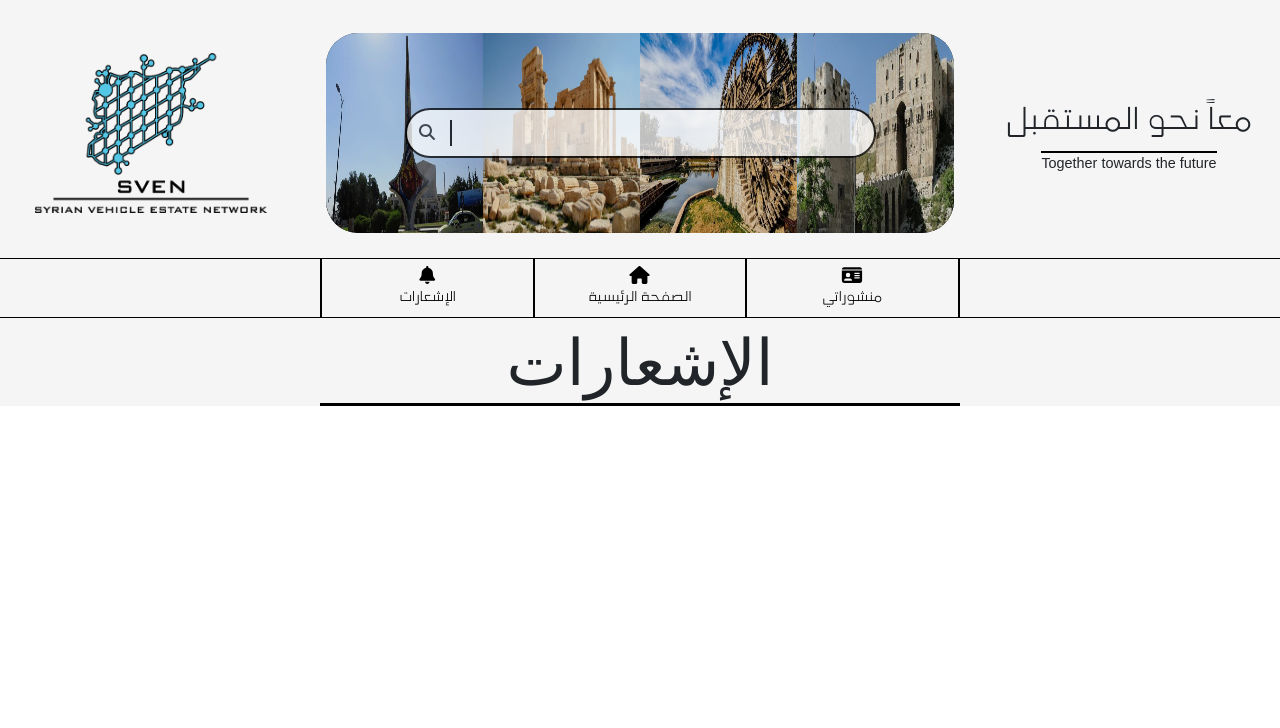
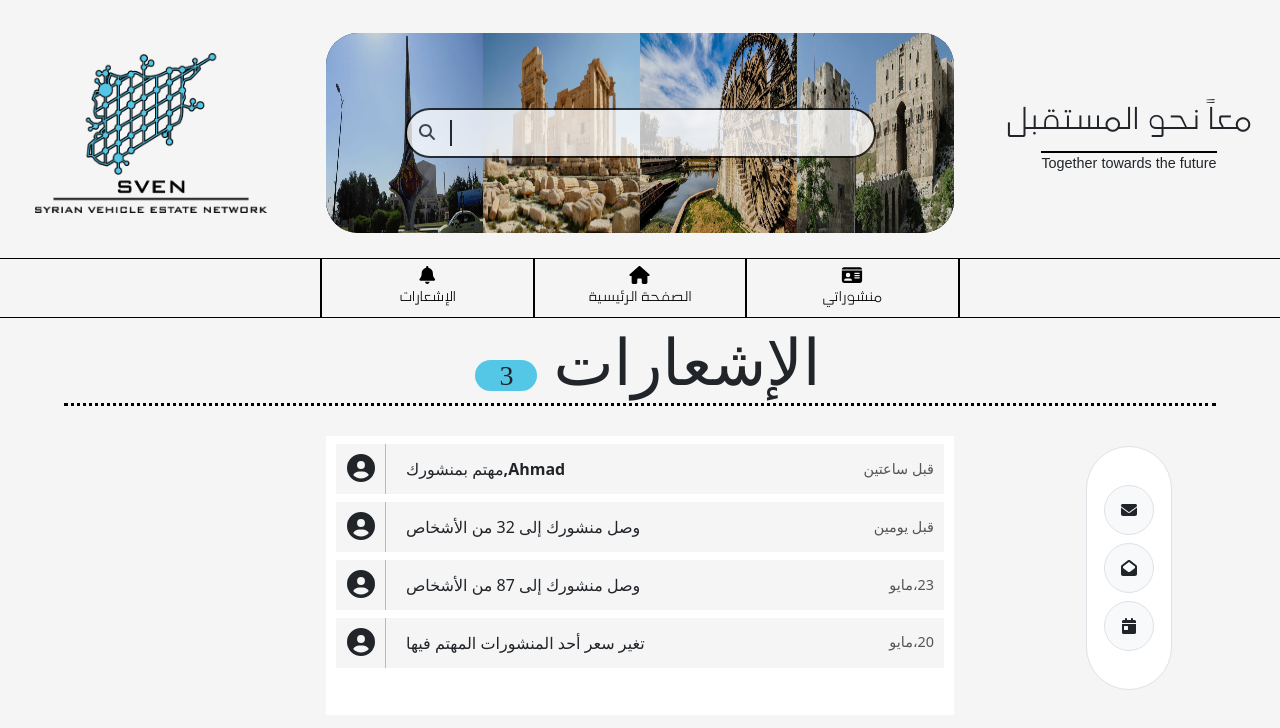
Before and after one commit to kotyba-km/SVEN, a React (Vite) app: page /notifications in a window 1280 px wide. Shown: the top 728 px of the page. Built offline with nearby package versions, Linux system fonts and the light colour scheme; a web font is replaced by a local one.

Commit message:
notifications hero page V-0.2 / navbar panelLink edit

```diff
--- a/src/components/NotificationsHero.jsx
+++ b/src/components/NotificationsHero.jsx
@@ -1,11 +1,120 @@
+import { FontAwesomeIcon } from "@fortawesome/react-fontawesome";
 import styles from "./notificationsHero.module.css";
 import "bootstrap/dist/css/bootstrap.min.css";
+import {
+  faCalendarDay,
+  faEnvelope,
+  faEnvelopeOpen,
+  faUserCircle,
+} from "@fortawesome/free-solid-svg-icons";
+import Col from "react-bootstrap/Col";
+import Row from "react-bootstrap/Row";
 export default function NotificationsHero() {
   return (
     <div className={`w-100 ${styles.bgSmoke}`}>
-      <h1 className={`w-50 m-auto text-center ${styles.titleHero}`}>
+      <h1 className={` m-auto text-center ${styles.titleHero}`}>
         الإشعارات
+        <span
+          className={`text-center fs-3 mx-3 rounded-5 px-4 py-0 ${styles.newNotif}`}
+        >
+          3
+        </span>
       </h1>
+      <Row
+        className={`d-flex justify-content-end ${styles.notificationsContainer}`}
+      >
+        <Col md={6} sm={10} xs={12} className="d-flex justify-content-center">
+          <ul className={`${styles.notifications}`}>
+            <li className={`${styles.notification}`}>
+              <span className={`${styles.notifIcon}`}>
+                <i>
+                  <FontAwesomeIcon className="fs-3" icon={faUserCircle} />
+                </i>
+              </span>
+              <div style={{ direction: "rtl" }}>
+                <span className={`fw-bold`}>Ahmad,</span>
+                <span>مهتم بمنشورك</span>
+              </div>
+              <span className={`${styles.notificationDate}`}> قبل ساعتين</span>
+            </li>
+            <li className={`${styles.notification}`}>
+              <span className={`${styles.notifIcon}`}>
+                <i>
+                  <FontAwesomeIcon className="fs-3" icon={faUserCircle} />
+                </i>
+              </span>
+              <div style={{ direction: "rtl" }}>
+                <span>وصل منشورك إلى</span>
+                <span> 32 </span>
+                <span>من الأشخاص</span>
+              </div>
+              <span className={`${styles.notificationDate}`}>قبل يومين</span>
+            </li>
+            <li className={`${styles.notification}`}>
+              <span className={`${styles.notifIcon}`}>
+                <i>
+                  <FontAwesomeIcon className="fs-3" icon={faUserCircle} />
+                </i>
+              </span>
+              <div style={{ direction: "rtl" }}>
+                <span>وصل منشورك إلى</span>
+                <span> 87 </span>
+                <span>من الأشخاص</span>
+              </div>
+              <span
+                style={{ direction: "rtl" }}
+                className={`${styles.notificationDate}`}
+              >
+                23،مايو
+              </span>
+            </li>
+            <li className={`${styles.notification}`}>
+              <span className={`${styles.notifIcon}`}>
+                <i>
+                  <FontAwesomeIcon className="fs-3" icon={faUserCircle} />
+                </i>
+              </span>
+              <div style={{ direction: "rtl" }}>
+                <span>تغير سعر أحد المنشورات المهتم فيها </span>
+                <span
+                  style={{ direction: "rtl" }}
+                  className={`${styles.notificationDate}`}
+                >
+                  20،مايو
+                </span>
+              </div>
+            </li>
+          </ul>
+        </Col>
+        <Col
+          style={{ height: "325.19px" }}
+          md={3}
+          sm={2}
+          xs={12}
+          className={`d-flex justify-content-center align-items-center ${styles.notifFilterCol}`}
+        >
+          <div
+            style={{ width: "85.5px", height: "243.89px" }}
+            className={`d-flex flex-column justify-content-center align-items-center h-75 bg-white rounded-pill border border-black-50 ${styles.notifFilterContainer}`}
+          >
+            <div
+              className={`d-flex justify-content-center align-items-center bg-light rounded-circle m-1 border border-black-50 ${styles.notifFilter}`}
+            >
+              <FontAwesomeIcon icon={faEnvelope} />
+            </div>
+            <div
+              className={`d-flex justify-content-center align-items-center bg-light rounded-circle m-1 border border-black-50 ${styles.notifFilter}`}
+            >
+              <FontAwesomeIcon icon={faEnvelopeOpen} />
+            </div>
+            <div
+              className={`d-flex justify-content-center align-items-center bg-light rounded-circle m-1 border border-black-50 ${styles.notifFilter}`}
+            >
+              <FontAwesomeIcon icon={faCalendarDay} />
+            </div>
+          </div>
+        </Col>
+      </Row>
     </div>
   );
 }
--- a/src/components/ProfileHero.jsx
+++ b/src/components/ProfileHero.jsx
@@ -22,7 +22,8 @@ export default function ProfileHero() {
       <Container className={`w-100 pt-4 mx-0 ${styles.profileContainer}`}>
         <Row className={`justify-content-center`}>
           <Col
-            md={4}
+            md={3}
+            xxl={4}
             sm={11}
             className={`d-flex justify-content-center align-items-center ${styles.acountContainer}`}
           >
@@ -86,7 +87,8 @@ export default function ProfileHero() {
             </Card>
           </Col>
           <Col
-            md={8}
+            md={7}
+            xxl={8}
             sm={11}
             className={`d-flex flex-column align-items-center mb-5 p-0 ${styles.postsContainer} ${styles.bgSmoke} `}
           >
--- a/src/components/navbar.module.css
+++ b/src/components/navbar.module.css
@@ -101,6 +101,9 @@ body {
   .logo {
     width: 60%
   }
+  .panelLink {
+    font-size: medium;
+  }
 }
 @media (max-width: 576px) {
   body,html {
--- a/src/components/notificationsHero.module.css
+++ b/src/components/notificationsHero.module.css
@@ -1,15 +1,93 @@
 .body, html {
   width: 100dvw;
+  height: 100dvh;
   overflow-x: hidden;
   margin: 0;
   padding: 0;
 }
 .bgSmoke {
   background-color: whitesmoke;
+  min-height: calc(100dvh - 326px);
 }
 .titleHero {
+  width: 90%;
   font-family: 'wahran';
   font-size: 4rem;
   user-select: none;
-  border-bottom: 3px solid black ;
+  border-bottom: 3px dotted black ;
 }
+.newNotif {
+  background-color: #55C7E6;
+}
+.notificationsContainer {
+  min-height: 325.19px;
+}
+.notifications {
+  width: 100%;
+  margin-top: 30px;
+  background-color: white;
+  list-style: none;
+  padding: 0 10px;
+}
+.notification {
+  display: flex;
+  justify-content: start;
+  align-items: center;
+  background-color: whitesmoke;
+  margin: 8px 0;
+  height: 50px;
+  position: relative;
+}
+.notifIcon {
+  width: 50px;
+  height: 100%;
+  border-right: 1px solid rgb(186, 186, 186);
+  margin-right: 20px ;
+  display: flex;
+  justify-content: center;
+  align-items: center;
+}
+.notificationDate {
+  position: absolute;
+  right: 10px;
+  font-size: 0.9rem;
+  color: rgb(85, 85, 85);
+}
+.notifFilter {
+  width: 50px;
+  height: 50px;
+}
+.notifFilter:hover {
+  filter: brightness(0.85);
+  cursor: pointer;
+}
+.notifFilter:active {
+  background-color: gray !important;
+}
+@media (max-width: 768px) {
+  .titleHero {
+    width: 100%;
+    display: flex;
+    justify-content: center;
+    align-items: center;
+    flex-direction: row-reverse;
+  }
+}
+@media (max-width: 576px) {
+  .notificationsContainer {
+    flex-direction: column-reverse;
+  }
+  .notifFilterContainer {
+    height: 85.5px !important;
+    width: 243.89px !important;
+    flex-direction: row !important;
+  }
+  .notifications {
+    margin-top: 10px;
+    border-top: 2px dotted black;
+  }
+  .notifFilterCol {
+    margin-top: 10px;
+    height: 90px !important;
+  }
+ }
--- a/src/components/profile.module.css
+++ b/src/components/profile.module.css
@@ -3,12 +3,6 @@ body, html {
 }
 .bgSmoke {
   background-color: whitesmoke !important;
-}
-.RowContainer {
-
-}
-.acountContainer {
-
 }
 .postsContainer {
   border: 1.5px solid #0000007a;
@@ -70,6 +64,7 @@ body, html {
 .cardListItem:last-of-type::after {
   content: '';
 }
+
 @media (max-width: 992px) {
   .profileContainer{
     min-width: 100% !important;
```
